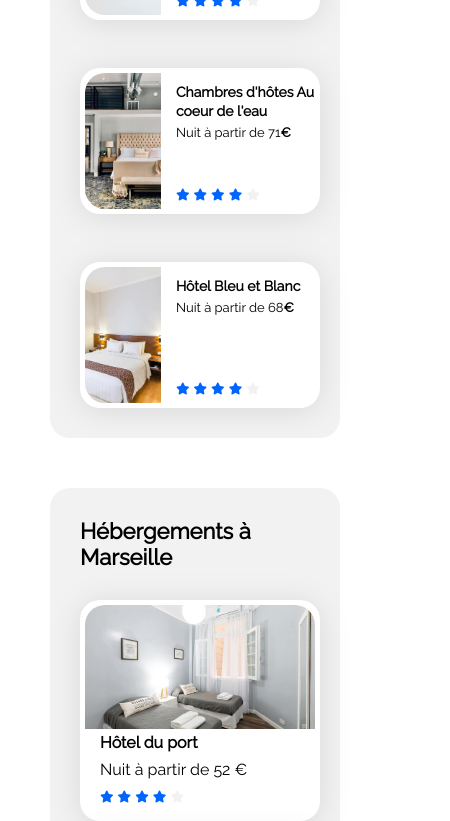
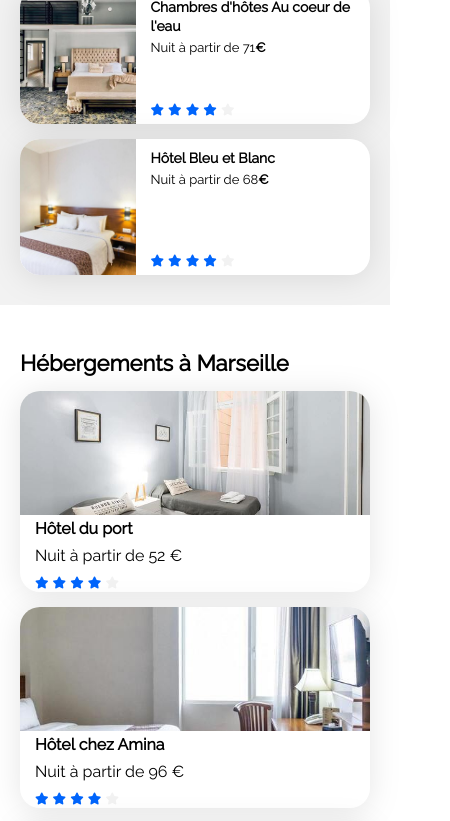
Before and after one commit to CAMARA04/OC-Projet2-BOOKI, a plain HTML site: page index.html in a window 390 px wide. Shown: the part 860-1681 px from the top of the page, 450 px wide, since content can reach past the window. Drawn offline with Linux system fonts and the light colour scheme.

Commit message:
Modifications sur le responsive mobile partie hebergements

```diff
--- a/style.css
+++ b/style.css
@@ -492,6 +492,10 @@ header{
     height: 100%;
 }
 
+main{
+    padding: 0px;
+}
+
 .mainContainer{
     display:flex;
     flex-direction: column;
@@ -571,12 +575,18 @@ header{
     flex-direction: column-reverse;
     padding:0px;
     width: 100%;
+    gap: 15px;
 }
 
 .populaires{
-
+    display: flex;
+    flex-direction: column;
+    align-items: flex-start;
     gap: 15px;
     width: 100%;
+    border-radius:0px;
+    padding: 30px 20px;
+
 
 }
 
@@ -584,6 +594,7 @@ header{
     display: flex;
     justify-content: space-between;
     align-items: center;
+    width: 100%;
 }
 
 /* Mobile-Hebergements-cards */
@@ -596,8 +607,28 @@ header{
     padding: 0px;
 }
 
+.populaires-cards{
+    width: 100%;
+}
+
+.hebergements{
+    display: flex;
+    flex-direction: column;
+    gap: 15px;
+   background: none;
+    padding: 30px 20px;
+    border-radius: 0px;
+}
+
+.hebergements-cards{
+    display: flex;
+    flex-direction: column;
+    gap: 15px;
+}
 .populaires-cards .card, .hebergements-line .card{
     width: 100%;
+    padding: 0px;
+    margin: 0px;
 }
 
 /* Activites à Marseille */
```
